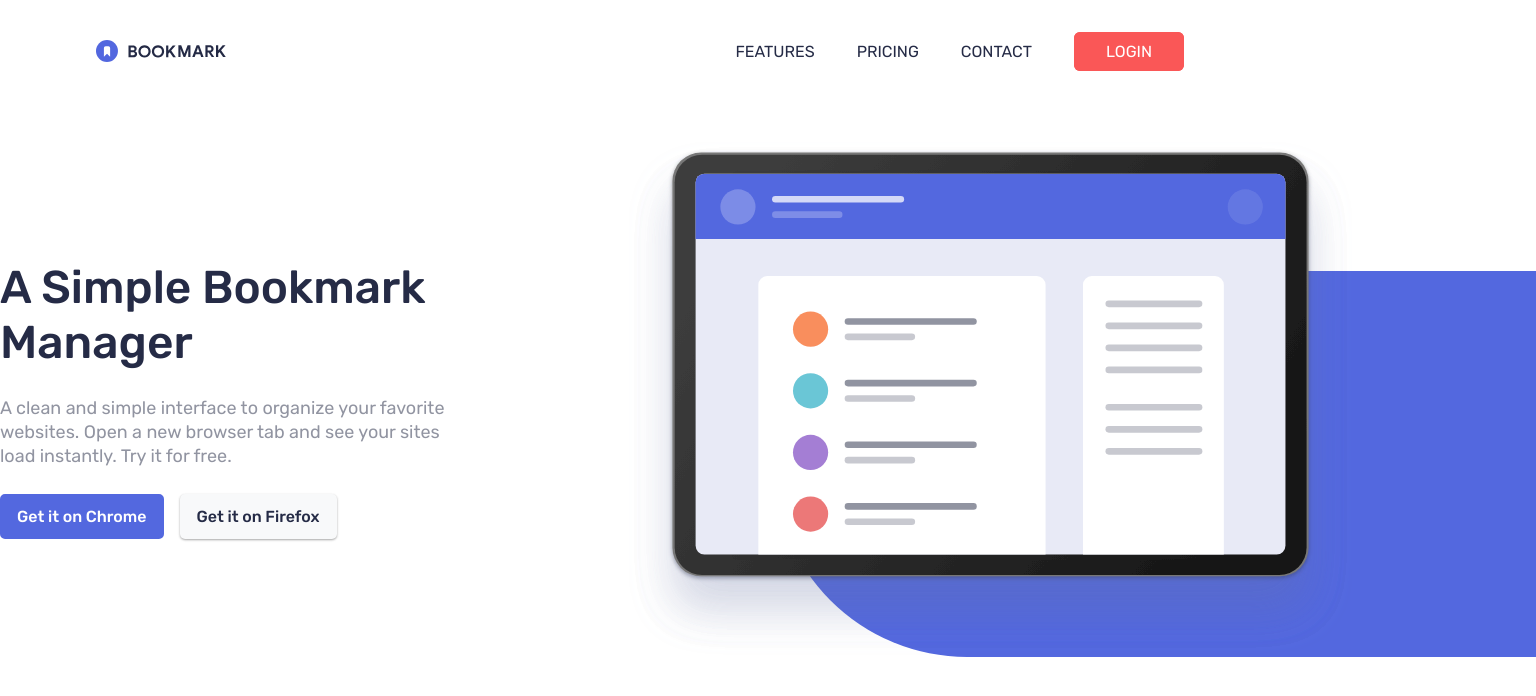
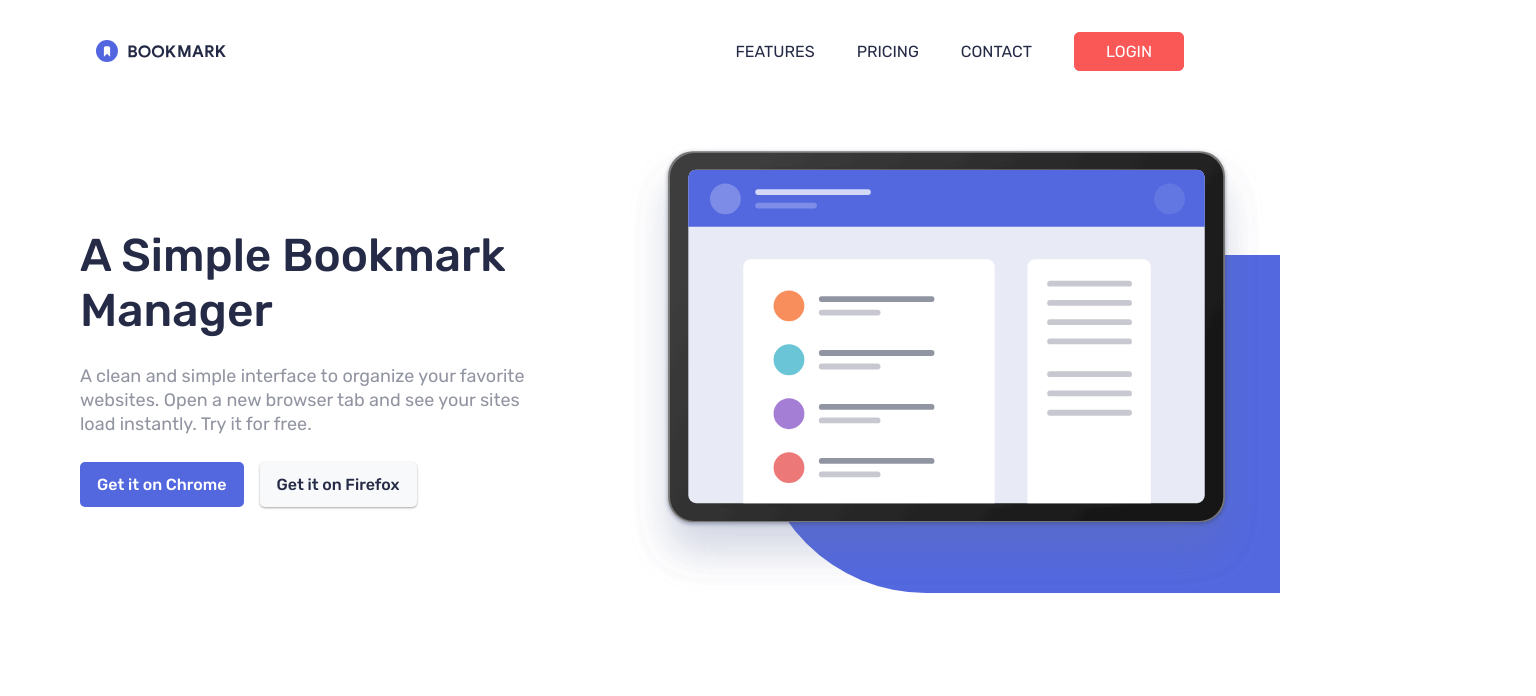
Before and after one commit to gurdulicluka/bookmark-landing-page, a React (Create React App) app: page / in a window 1280 px wide. Shown: the top 696 px of the page, 1536 px wide, since content can reach past the window. Built offline with nearby package versions, Linux system fonts and the light colour scheme.

Commit message:
Add wrapper container

```diff
--- a/src/App.jsx
+++ b/src/App.jsx
@@ -3,11 +3,14 @@ import { Navbar, Hero, Features } from "./components";
 
 const App = () => {
   return (
-    <div id="container">
-      <Navbar />
-      <Hero />
-      {/* <Features /> */}
-    </div>
+    <>
+      <div className="wrapper">
+        <Navbar />
+        <main className="container">
+          <Hero />
+        </main>
+      </div>
+    </>
   );
 };
 
```
